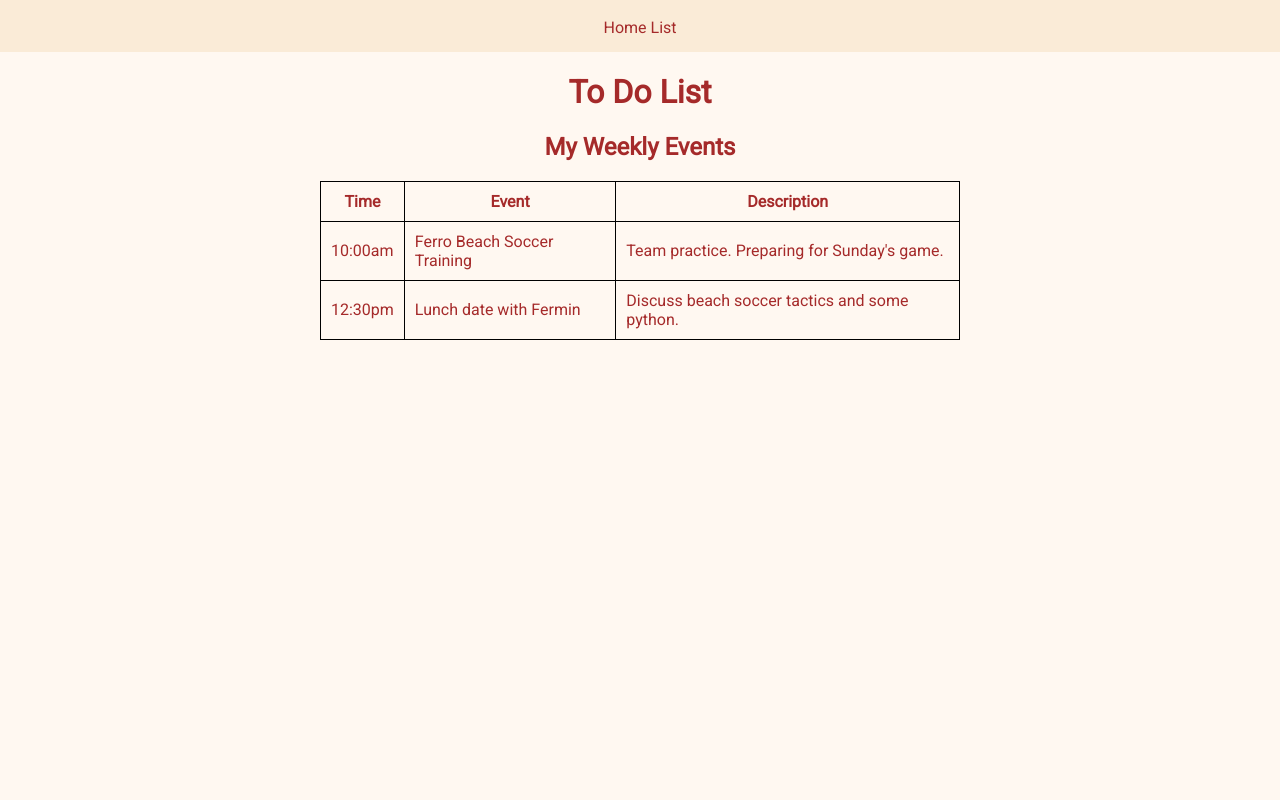
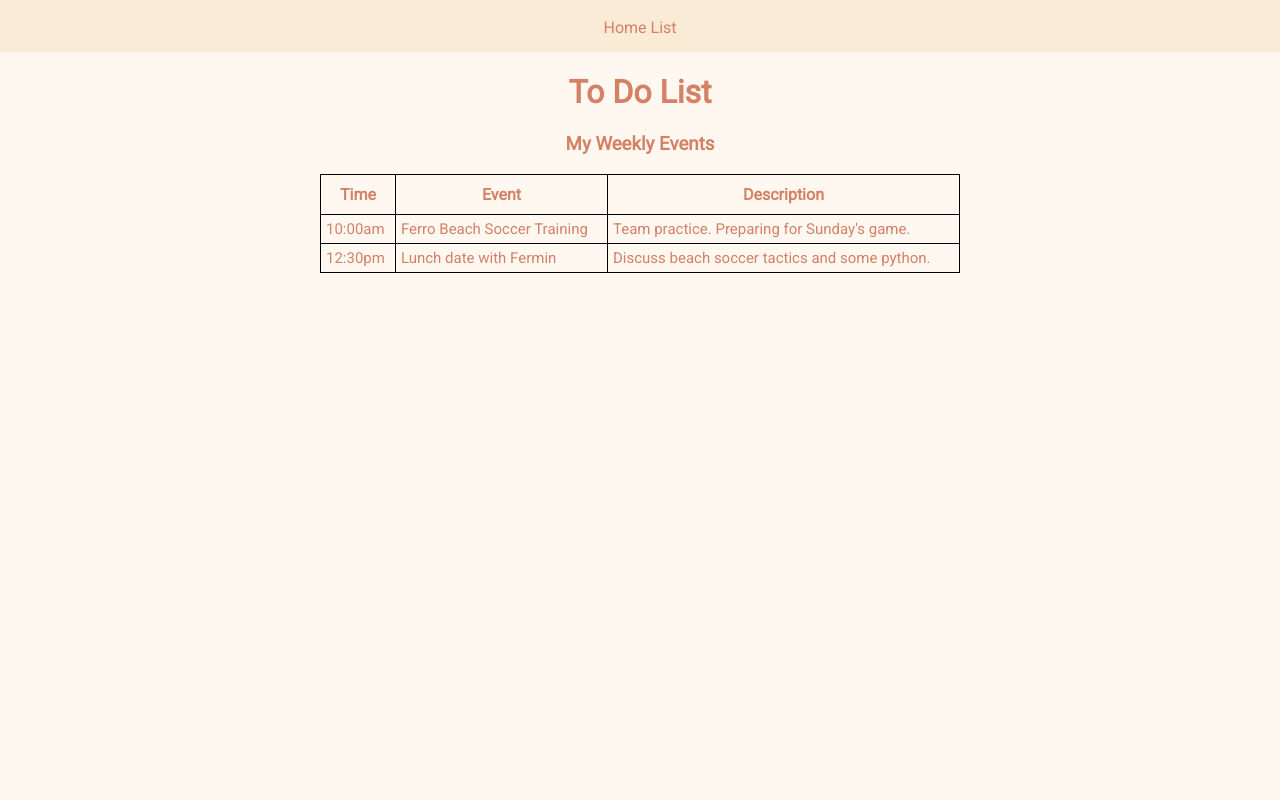
Before and after one commit to matialvf/matialvf, a Flask app: page /list in a window 1280 px wide. Run offline with Flask 2, Linux system fonts and the light colour scheme.

Commit message:
worked on list.html and index.html

```diff
--- a/application/static/css/style.css
+++ b/application/static/css/style.css
@@ -2,16 +2,17 @@ body{
   background-color: #fff8f1;
   text-align: center;
   margin: 0;
-  color: #a52a2a;
+  color: #D48166;
   font-family: "Roboto";
 }
+
 /*header{
   background-color: #333;
   color: #a52a2a;
 
 }*/
 .active{
-  color: #a52a2a;
+  color: #D48166;
 }
 a{
   text-decoration: none;
@@ -24,7 +25,7 @@ a:hover {
 }
 
 th, td {
-          padding: 10px;
+          padding:  5px;
           border: 1px solid black;
           border-collapse: collapse;
 }
@@ -39,14 +40,13 @@ nav {
   margin-bottom: 10px;
 }
 
-
-
 header nav div ul{
   display: flex;
   list-style: none;
   margin: 0;
   padding: 0;
 }
+
 ul{
   padding: 0px;
 }
@@ -56,8 +56,15 @@ ul a{
 
 }
 
+input{
+    height: 30px;
+    width: 300px;
+    background-color: #faebd7;
+    border-color: #D48166;
+}
+
 .submit {
-  background-color: #a52a2a;
+  background-color: #D48166;
   color: white;
   text-decoration: none;
   transition: background-color 0.3s;
@@ -65,12 +72,12 @@ ul a{
 
 .submit:hover{
   background-color: #faebd7;
-  color: #a52a2a;
+  color: #D48166;
 }
 .center{
   width: 50%;
 }
-table, th, td {
+table{
   border: 1px solid black;
   border-collapse: collapse;
 }
@@ -80,3 +87,15 @@ table.center {
   margin-right: auto;
 
 }
+
+.chart{
+  font-weight: bolder;
+  color:  #D48166;
+  padding: 10px;
+}
+
+.info{
+  padding:  5px;
+  color:  #D48166;
+  font-size: 15px;
+}
--- a/application/templates/index.html
+++ b/application/templates/index.html
@@ -2,7 +2,7 @@
 
 {% block content %}
 
-<h2>Add Item</h2>
+<h3>Add Item</h3>
 
 <form method="POST" action="/add-item">
   <input class="row" type="datetime" name="time" value="" placeholder="Time">
--- a/application/templates/list.html
+++ b/application/templates/list.html
@@ -1,20 +1,20 @@
 {% extends "base.html" %}
 
 {% block content %}
-<h2>My Weekly Events</h2>
+<h3>My Weekly Events</h3>
 
   <table class="center">
     <tr>
-      <th>Time</th>
-      <th>Event</th>
-      <th>Description</th>
+      <th class="chart">Time</th>
+      <th class="chart">Event</th>
+      <th class="chart">Description</th>
     </tr>
-    <tr>
+    <tr class="info">
       <td>10:00am</td>
       <td>Ferro Beach Soccer Training</td>
       <td>Team practice. Preparing for Sunday's game.</td>
     </tr>
-    <tr>
+    <tr class="info">
       <td>12:30pm</td>
       <td>Lunch date with Fermin</td>
       <td>Discuss beach soccer tactics and some python.</td>
```
Also changed, not shown: application/static/images/list.png (added), 2 other files.
